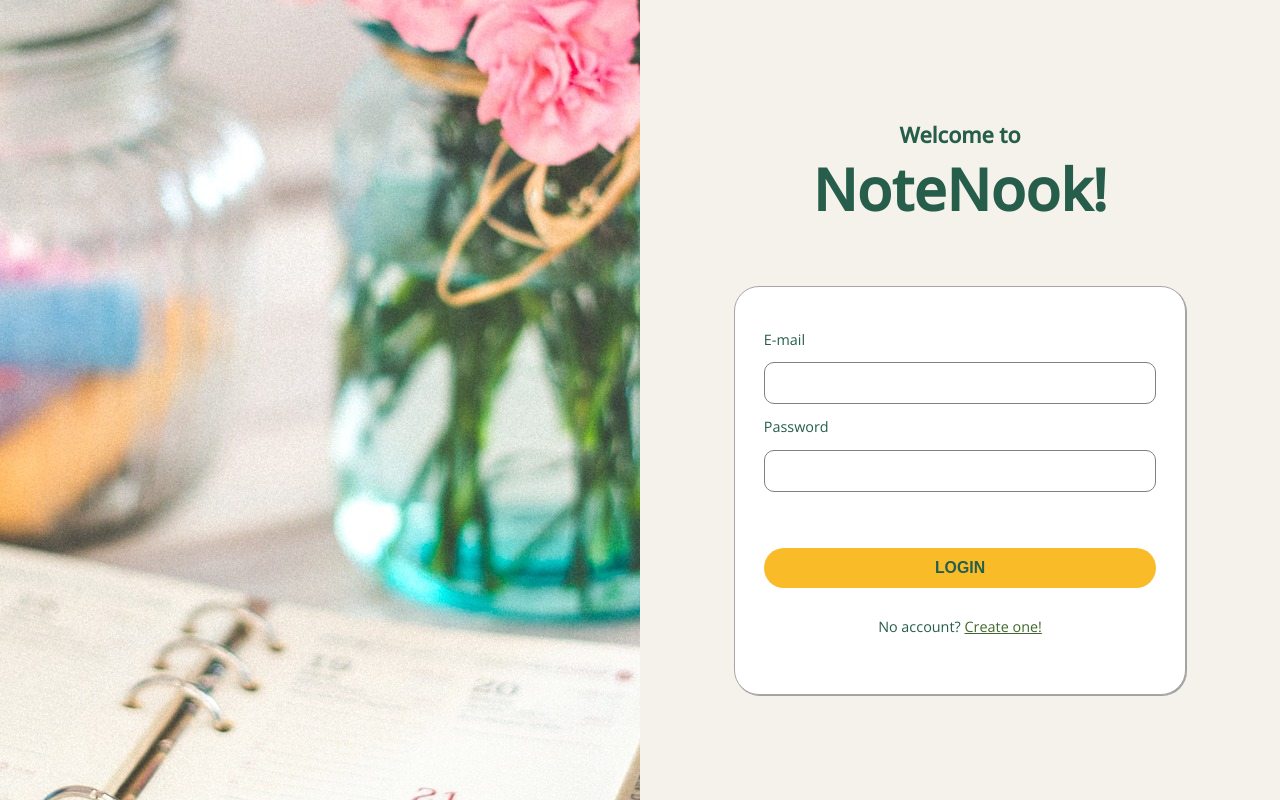
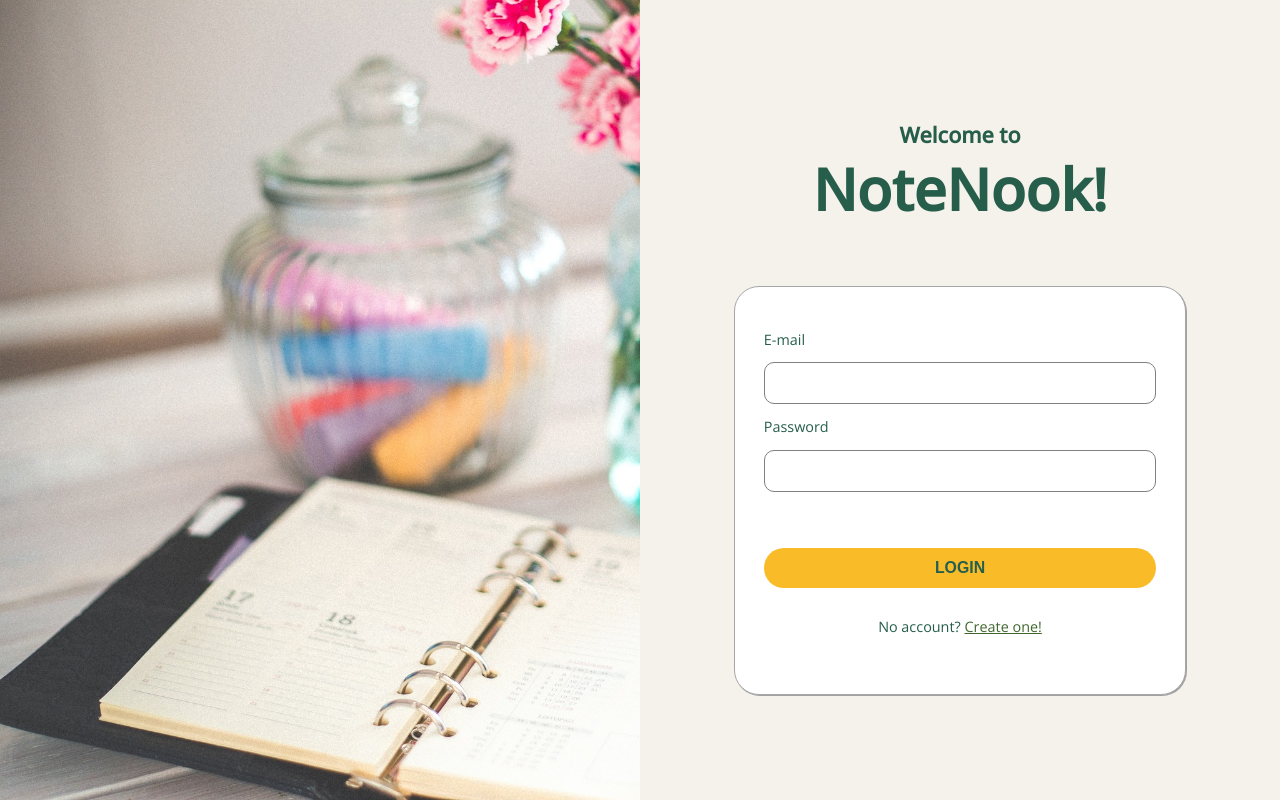
Before and after one commit to bkruotsalainen/notenook, a React (Vite) app in the folder project/: page / in a window 1280 px wide. Built offline with nearby package versions, Linux system fonts and the light colour scheme.

Commit message:
Fix background image in Login

```diff
--- a/project/src/css/Login.css
+++ b/project/src/css/Login.css
@@ -2,8 +2,8 @@
   width: 50vw;
   height: 100vh;
   /* background-color: #235f4d; */
-  background-image: url('../assets/organizer-791939_1920.jpg');
-  background-position: center;
+  background: url('../assets/organizer-791939_1920.jpg') no-repeat;
+  background-size: cover;
   text-align: center;
   color: white;
   float: left;
```
